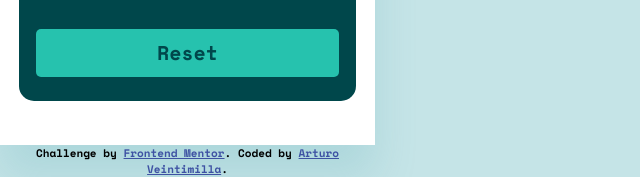
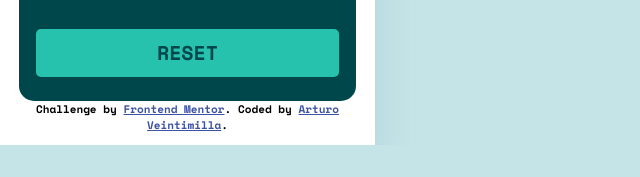
Before and after one commit to aavv8931/Tip-calculator-app, a plain HTML site: page index.html in a window 1280 px wide. Shown: the part 794-971 px from the top of the page, without its empty margins (0-640 px from the left). After the commit the page ends 939 px from the top, so only its background shows below. Drawn offline with nearby package versions, Linux system fonts and the light colour scheme.

Commit message:
change div attibution

```diff
--- a/index.html
+++ b/index.html
@@ -80,14 +80,15 @@
           </div>
         </div>
         <div class="reset-button">
-          <input id="reset" type="button" value="Reset">
+          <input id="reset" type="button" value="RESET">
         </div>
       </div>
+      <div class="attribution">
+        Challenge by <a href="https://www.frontendmentor.io?ref=challenge" target="_blank">Frontend Mentor</a>.
+        Coded by <a href="#">Arturo Veintimilla</a>.
+      </div>
     </div>
-    <div class="attribution">
-      Challenge by <a href="https://www.frontendmentor.io?ref=challenge" target="_blank">Frontend Mentor</a>.
-      Coded by <a href="#">Arturo Veintimilla</a>.
-    </div>
+
   </div>
 
 </body>
```
